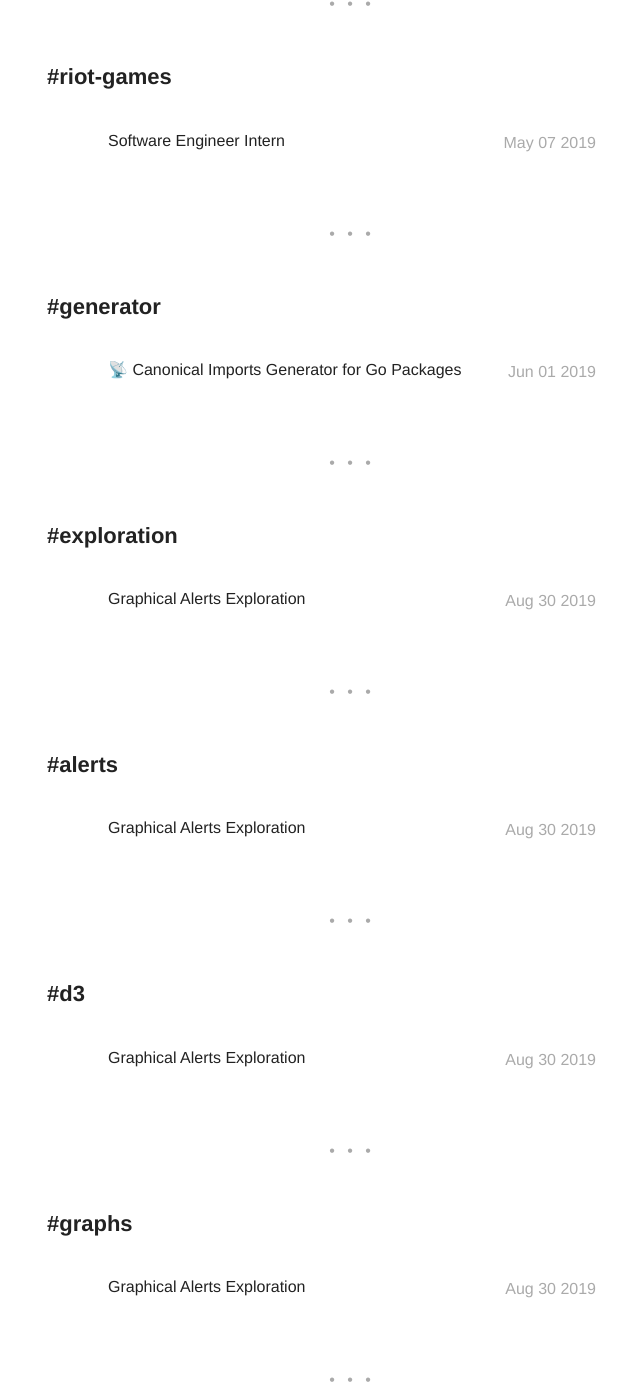
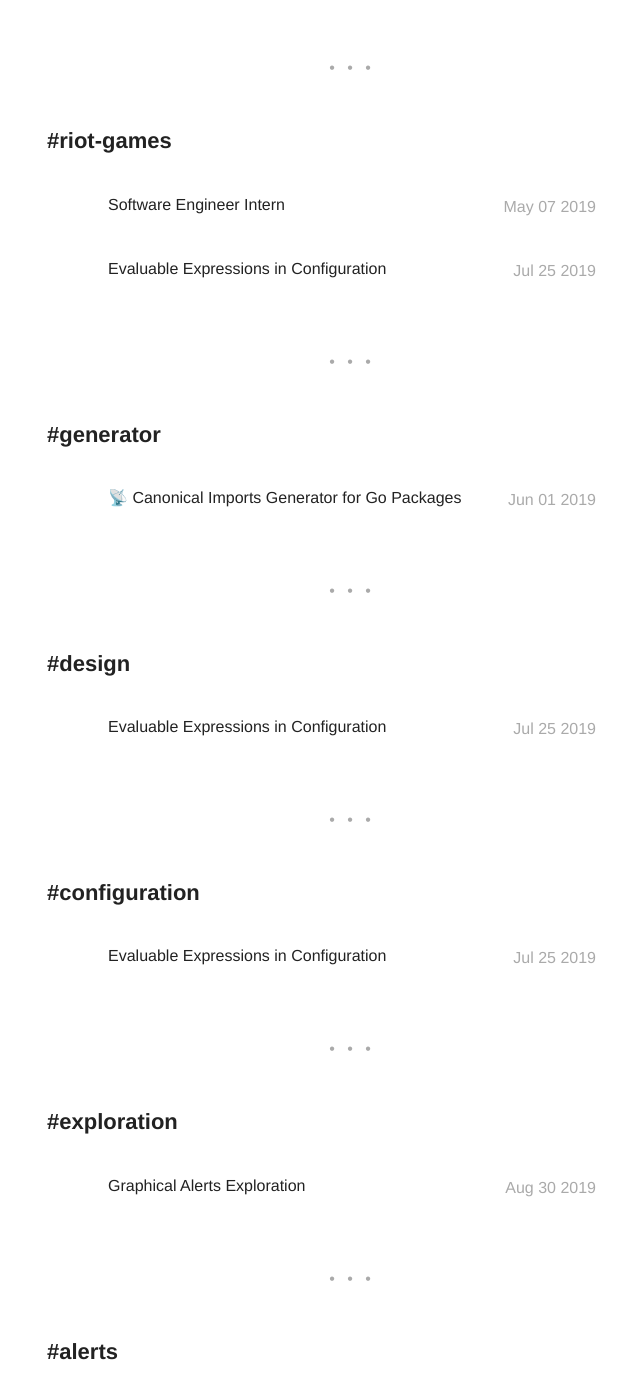
Before and after one commit to bobheadxi/bobheadxi.github.io, a Jekyll site: the page built from tags.html, in a window 1280 px wide and 1400 px high, scrolled down 22334 px. Shown: the whole window, without its empty margins (288-928 px from the left). Built offline with Jekyll 4.4.1, drawn with Linux system fonts in a browser that asks for light colours; nearby versions of some CDN libraries; emoji names are drawn with the system emoji font; a file with an impossible date is left out; some of the changed text lies outside the part shown.

Commit message:
add date for evaluable expr

```diff
--- a/_posts/2019-7-25-evaluable-expressions.md
+++ b/_posts/2019-7-25-evaluable-expressions.md
@@ -1,7 +1,7 @@
 ---
 title: "Evaluable Expressions in Configuration"
 layout: post
-date:
+date: 2019-7-25
 headerImage: false
 tag:
 - design
```
